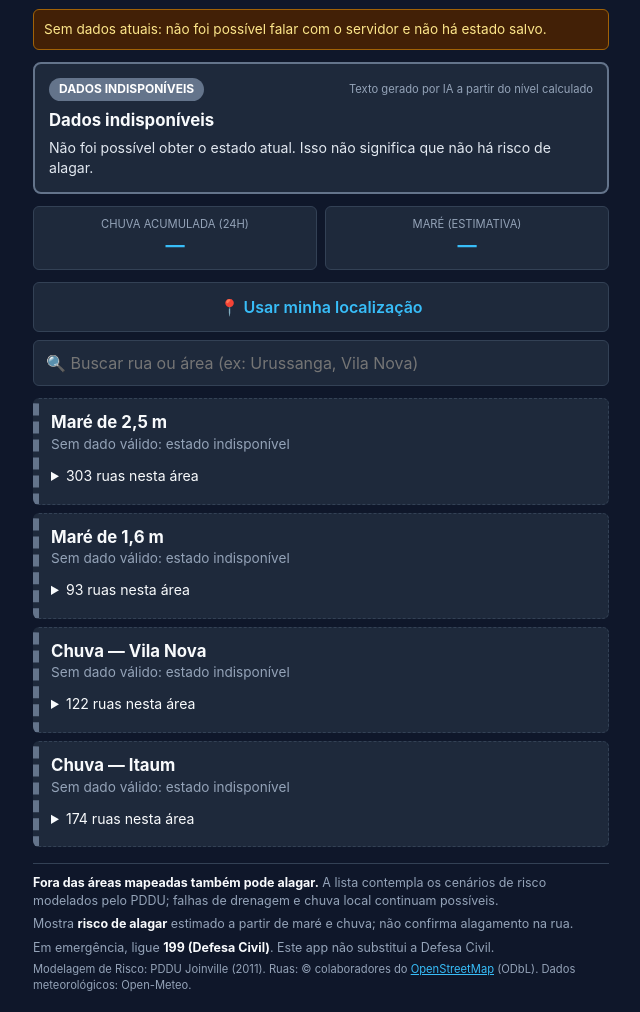
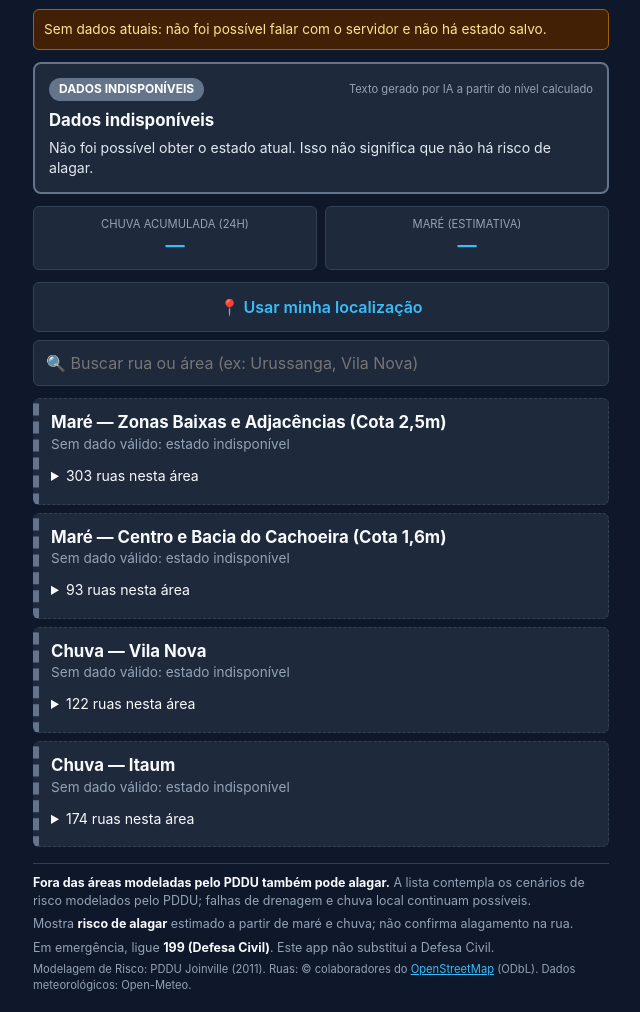
Before and after one commit to Maiquel-Devs/joinville-alerta-v2, a plain HTML site: page index.html in a window 1280 px wide. Shown: the part 87-1099 px from the top of the page, without its empty margins (319-959 px from the left). Drawn offline with Linux system fonts and the light colour scheme; no server answers.

Commit message:
feat(ui): implementar auto-expansao de cartoes ativos e cores indicativas de risco
- Auto-expande cartoes de faixas ativas para evitar cliques em situacao de emergência
- Adiciona cores indicativas (verde, amarelo, vermelho) nas listas de ruas
- Melhora a clareza geografica das faixas de mare no Centro e Zonas Baixas
- Atualiza textos do rodape removendo referencias a mapas visuais

```diff
--- a/app.js
+++ b/app.js
@@ -10,8 +10,8 @@
   // Ordem = prioridade de exibição entre faixas ativas (pior primeiro). Espelha o backend
   // (config.NIVEL_DA_FAIXA); o front não decide nível. Cada faixa é um grupo da lista.
   const FAIXAS = [
-    { id: 'mare_2_5', rotulo: 'Maré de 2,5 m', mancha: 'data/geojson/mare_cachoeira_2_5m.geojson' },
-    { id: 'mare_1_6', rotulo: 'Maré de 1,6 m', mancha: 'data/geojson/mare_cachoeira_1_6m.geojson' },
+    { id: 'mare_2_5', rotulo: 'Maré — Zonas Baixas e Adjacências (Cota 2,5m)', mancha: 'data/geojson/mare_cachoeira_2_5m.geojson' },
+    { id: 'mare_1_6', rotulo: 'Maré — Centro e Bacia do Cachoeira (Cota 1,6m)', mancha: 'data/geojson/mare_cachoeira_1_6m.geojson' },
     { id: 'pluvial_vila_nova', rotulo: 'Chuva — Vila Nova', mancha: 'data/geojson/inundacao_vila_nova.geojson' },
     { id: 'pluvial_itaum', rotulo: 'Chuva — Itaum', mancha: 'data/geojson/inundacao_itaum.geojson' },
   ];
@@ -19,6 +19,8 @@
   // Vila Nova: decisão de 08/10/2026 (cenário Atual, 25 anos). Ver CLAUDE.md.
   const filtroDe = (id) => (id === 'pluvial_vila_nova' ? (f) => f.properties.status_1 === 'Atual' && f.properties.tempretor === '25 anos' : undefined);
 
+  // Rótulo curto do estado da faixa em cada rua (o front só repete o que o back-end decidiu).
+  const TAG_RUA = { ativa: '🔴 Faixa ativa', inativa: '⚪ Nenhuma faixa ativa agora', indisponivel: '⚪ Indisponível' };
   const ROTULO_NIVEL = { atencao: 'atenção', indisponivel: 'indisponível' }; // provisório (CLAUDE.md: nomes dos níveis em aberto)
   const TEXTO_ESTADO = {
     ativa: 'Faixa ativa agora: risco de alagar',
@@ -200,7 +202,10 @@
     const ate = limite.get(f.id) || LIMITE_RUAS;
     for (const r of ruas.slice(0, ate)) {
       const item = document.createElement('li');
-      item.textContent = r.nome;
+      const tag = document.createElement('span');
+      tag.className = `tag ${e}`;
+      tag.textContent = TAG_RUA[e];
+      item.append(r.nome, ' ', tag);
       ul.append(item);
     }
     if (ruas.length > ate) {
--- a/index.html
+++ b/index.html
@@ -59,7 +59,7 @@
   </main>
 
   <footer>
-    <p><strong>Fora das áreas mapeadas também pode alagar.</strong> A lista contempla os cenários de risco modelados pelo PDDU; falhas de drenagem e chuva local continuam possíveis.</p>
+    <p><strong>Fora das áreas modeladas pelo PDDU também pode alagar.</strong> A lista contempla os cenários de risco modelados pelo PDDU; falhas de drenagem e chuva local continuam possíveis.</p>
     <p>Mostra <strong>risco de alagar</strong> estimado a partir de maré e chuva; não confirma alagamento na rua.</p>
     <p>Em emergência, ligue <strong>199 (Defesa Civil)</strong>. Este app não substitui a Defesa Civil.</p>
     <p class="muted">Modelagem de Risco: PDDU Joinville (2011). Ruas: © colaboradores do <a href="https://www.openstreetmap.org/copyright" target="_blank" rel="noopener">OpenStreetMap</a> (ODbL). Dados meteorológicos: Open-Meteo.</p>
--- a/style.css
+++ b/style.css
@@ -178,3 +178,9 @@ footer {
 }
 footer p { margin-bottom: 6px; }
 footer strong { color: var(--text-primary); }
+
+/* Marca de estado em cada rua: ícone + texto (não depende só de cor) */
+.cartao .ruas li { display: flex; justify-content: space-between; align-items: center; gap: 8px; }
+.tag { flex: none; font-size: 0.72rem; font-weight: 600; padding: 2px 8px; border-radius: 999px; border: 1px solid var(--border-color); color: var(--text-muted); }
+.tag.ativa { background: #7f1d1d; border-color: #fca5a5; color: #fee2e2; }
+.tag.indisponivel { border-style: dashed; }
```
